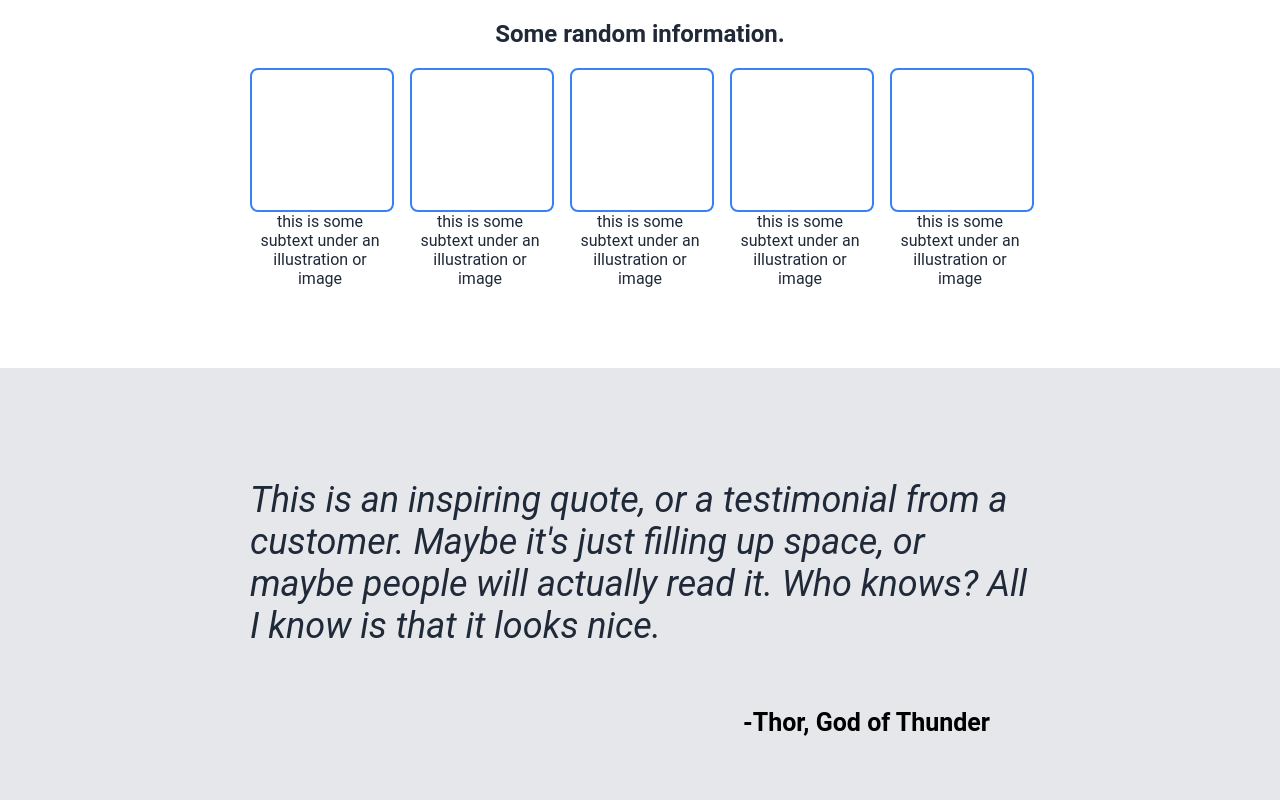
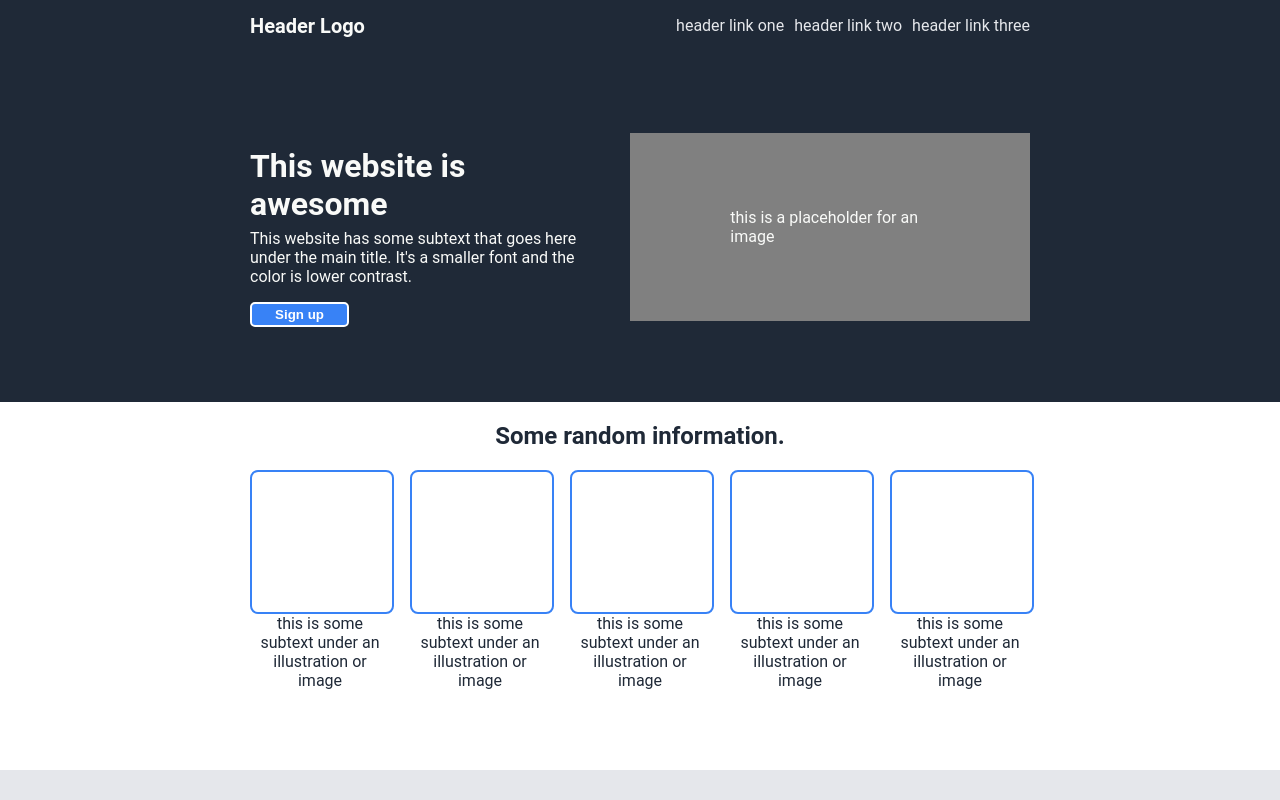
Before and after one commit to chitudorin/odin-landing-page, a plain HTML site: page index.html in a window 1280 px wide. Shown: the top 800 px of the page. Drawn offline with Linux system fonts and the light colour scheme.

Commit message:
Add header section

```diff
--- a/index.html
+++ b/index.html
@@ -8,7 +8,27 @@
     <title>Landing Page</title>
   </head>
   <body>
-    <div class="section-1"></div>
+    <div class="section-1">
+      <div class="navbar">
+        <div class="logo">Header Logo</div>
+        <div class="links">
+          <ul class="link-list">
+            <li>header link one</li>
+            <li>header link two</li>
+            <li>header link three</li>
+          </ul>
+        </div>
+      </div>
+      <div class="header-content">
+        <div class="hero-text">
+          <h1>This website is awesome</h1>
+          <p>This website has some subtext that goes here under the main title. It's a smaller font and the color is lower contrast.</p>
+          <button>Sign up</button>
+        </div>
+        <div class="image-placeholder">this is a placeholder for an image</div>
+
+      </div>
+    </div>
     <div class="section-2">
         <h2>Some random information.</h2>
         <div class="illustrations">
--- a/style.css
+++ b/style.css
@@ -8,6 +8,65 @@ body {
 
 body > div {
   /* border: 1px solid red; */
+}
+
+.section-1 {
+  display: flex;
+  flex-direction: column;
+  justify-content: space-between;
+  padding: 0 250px;
+  background-color: #1f2937;
+  color: #f9faf8;
+}
+
+.navbar {
+  display: flex;
+  align-items: center;
+  justify-content: space-between;
+}
+
+.logo{
+  font-weight: bolder;
+  font-size: 20px;
+}
+
+ul {
+  list-style: none;
+}
+
+.link-list {
+  color:#e5e7eb;
+  display: flex;
+  gap: 10px;
+}
+
+.header-content{
+  display: flex;
+  justify-content: space-between;
+  align-items: center;
+  gap: 50px;
+  margin-top: 75px;
+  margin-bottom: 75px;
+}
+
+.hero-text{
+  display:flex;
+  flex-direction: column;
+  width: 50%;
+}
+
+.hero-text > h1{
+  margin-bottom: -10px;
+}
+
+.hero-text > button{
+  width: 30%;
+}
+
+.image-placeholder{
+  background-color: gray;
+  margin-left: auto;
+  padding: 75px 100px;
 }
 
 .section-2 {
```
